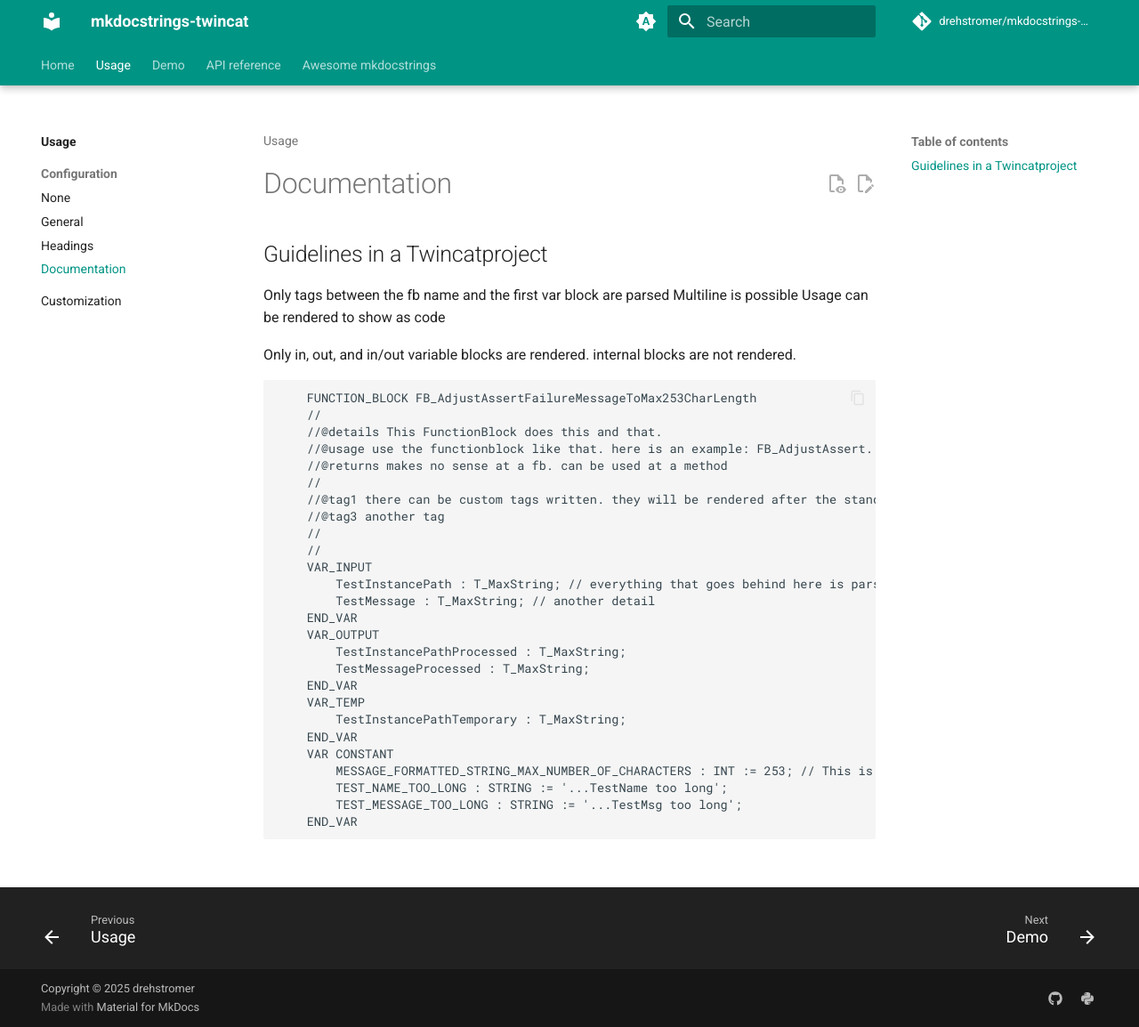
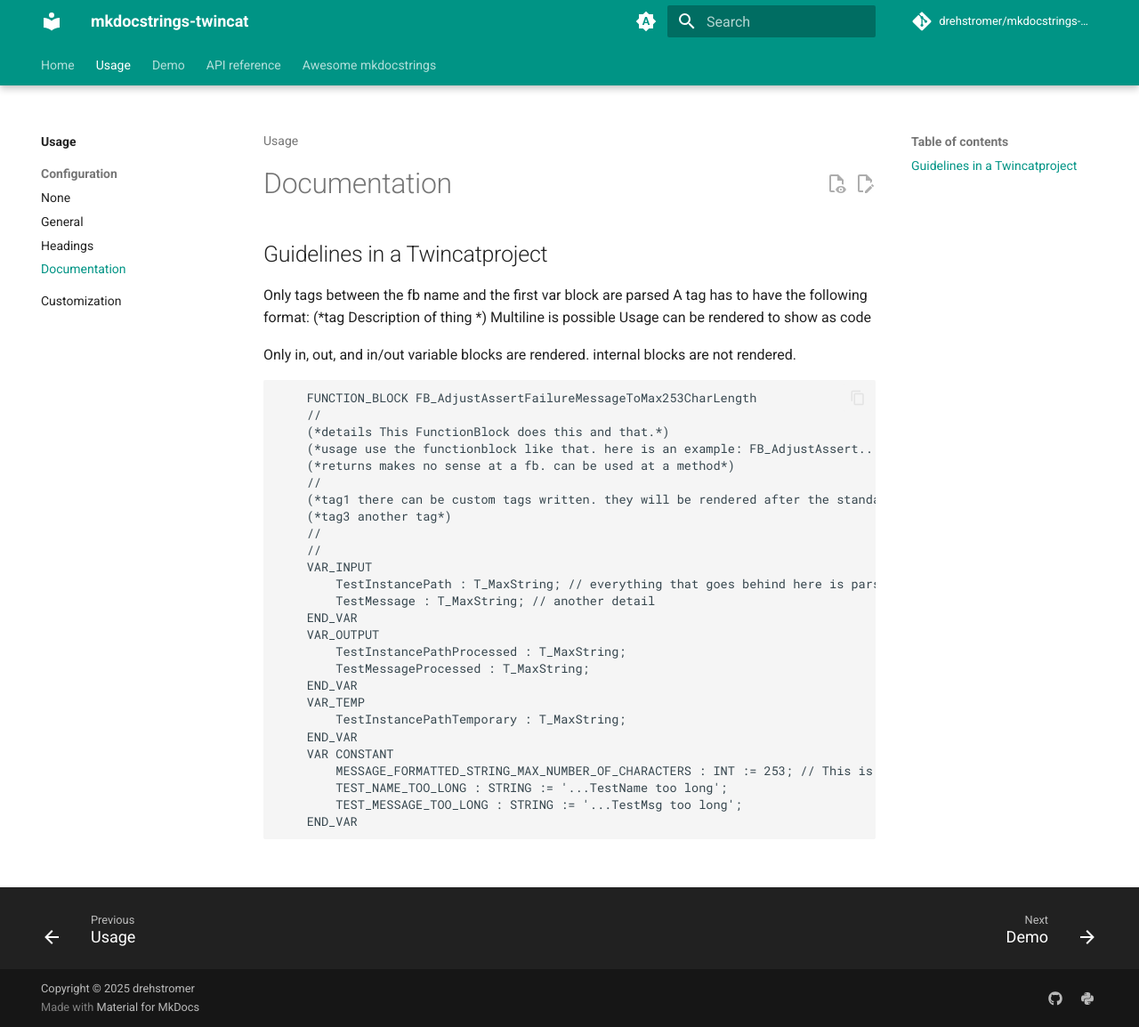
Before and after one commit to drehstromer/mkdocstrings-twincat, an MkDocs documentation site: the page built from docs/usage/configuration/documentation.md, in a window 1280 px wide and 1154 px high. Shown: the whole window at 89% size. Built offline with MkDocs 1.6.1 and Material for MkDocs 9.7.7, drawn with Linux system fonts in a browser that asks for light colours; plug-ins that fetch from the network failed and are left out; comment, search, counter and statistics services are not loaded.

````diff
--- a/docs/usage/configuration/documentation.md
+++ b/docs/usage/configuration/documentation.md
@@ -3,6 +3,7 @@
 ## Guidelines in a Twincatproject
 
 Only tags between the fb name and the first var block are parsed
+A tag has to have the following format: (*tag Description of thing *)
 Multiline is possible
 Usage can be rendered to show as code
 
@@ -11,12 +12,12 @@ Only in, out, and in/out variable blocks are rendered. internal blocks are not r
 ```
     FUNCTION_BLOCK FB_AdjustAssertFailureMessageToMax253CharLength
     //
-    //@details This FunctionBlock does this and that.
-    //@usage use the functionblock like that. here is an example: FB_AdjustAssert.....
-    //@returns makes no sense at a fb. can be used at a method
+    (*details This FunctionBlock does this and that.*)
+    (*usage use the functionblock like that. here is an example: FB_AdjustAssert.....*)
+    (*returns makes no sense at a fb. can be used at a method*)
     //
-    //@tag1 there can be custom tags written. they will be rendered after the standard tags above
-    //@tag3 another tag
+    (*tag1 there can be custom tags written. they will be rendered after the standard tags above*)
+    (*tag3 another tag*)
     //
     //
     VAR_INPUT
--- a/pyproject.toml
+++ b/pyproject.toml
@@ -7,7 +7,7 @@ name = "mkdocstrings-twincat"
 description = "A Twincat handler for mkdocstrings."
 authors = [{name = "drehstromer", email = "privat@samuelruckli.ch"}]
 license = "MIT"
-version = "0.2.3"
+version = "0.3.4"
 license-files = ["LICENSE"]
 readme = "README.md"
 requires-python = ">=3.11"
@@ -31,7 +31,7 @@ classifiers = [
 ]
 dependencies = [
     "mkdocstrings>=0.18",
-    "pytwincatparser>=0.4.23",
+    "pytwincatparser>=0.5.4",
 ]
 
 [project.urls]
````
